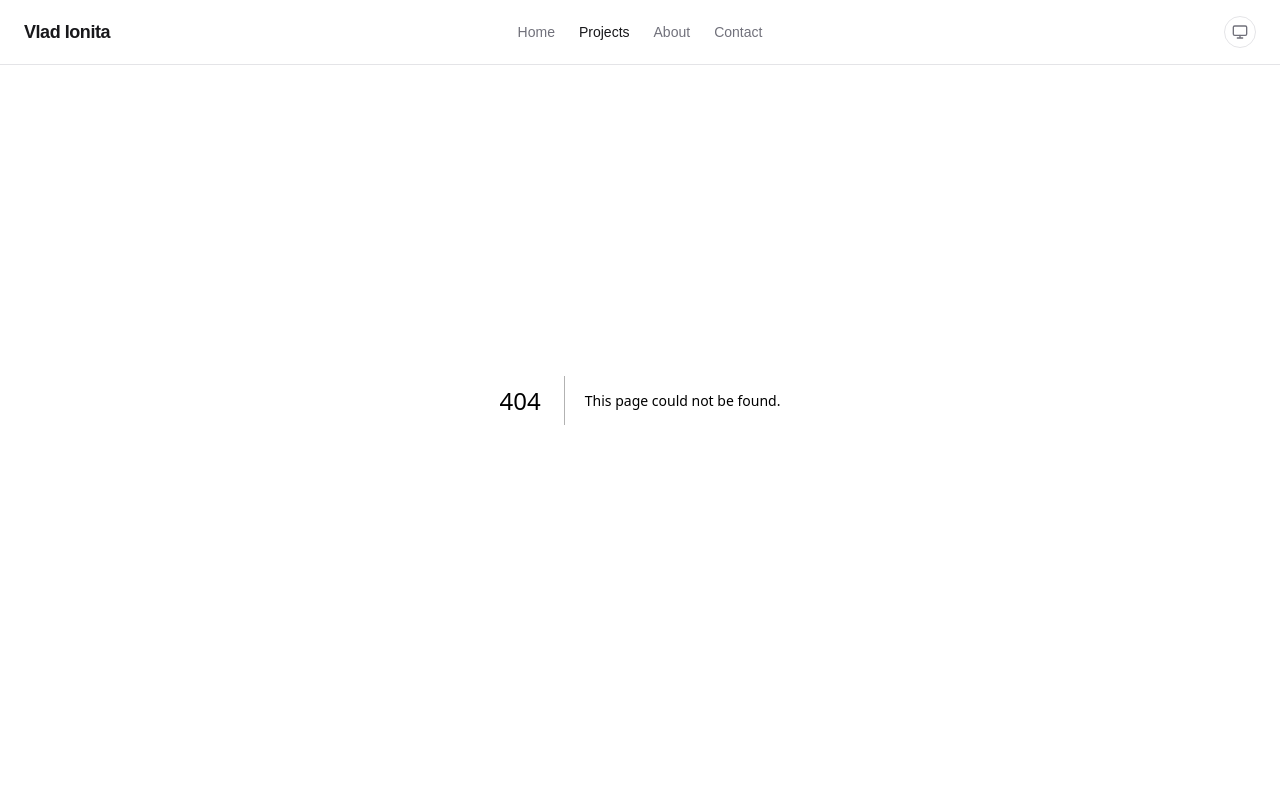
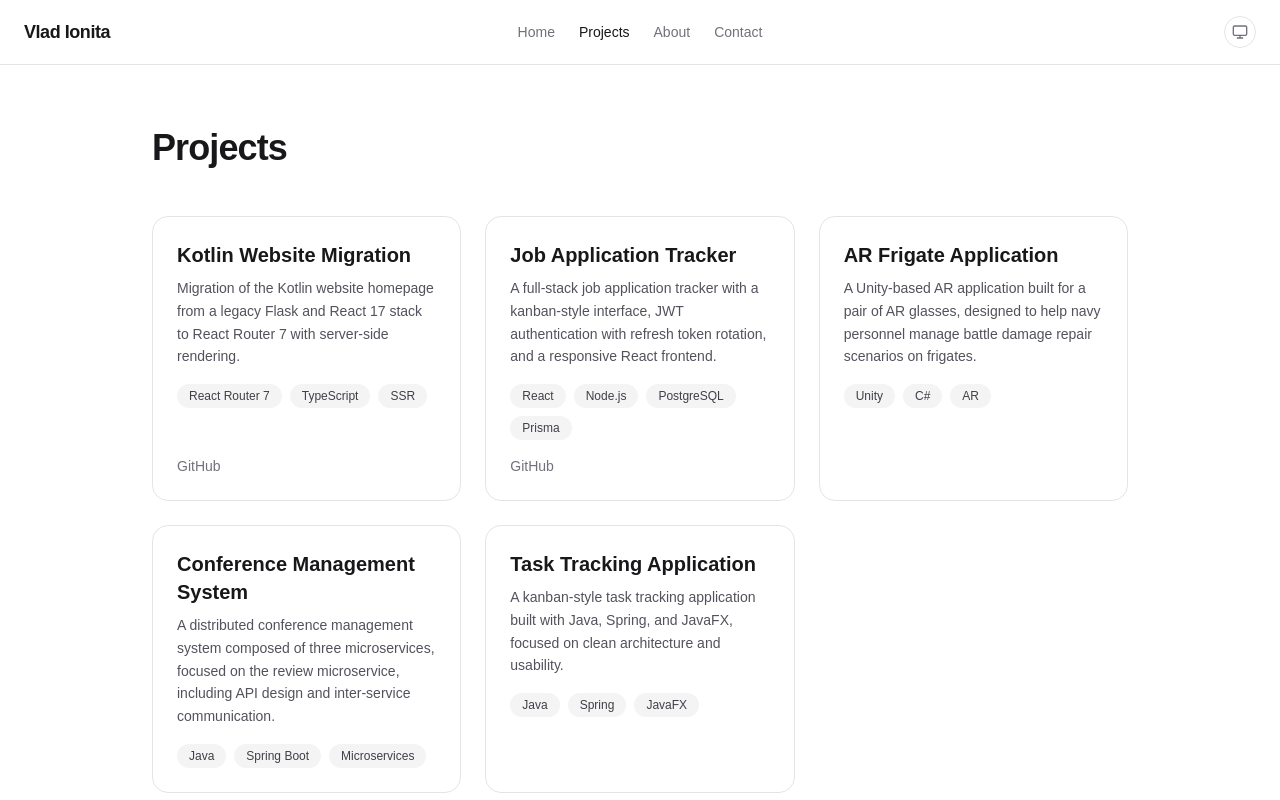
Before and after one commit to vlad-ionita/portfolio, a Next.js app: page /projects in a window 1280 px wide. Before the commit this address had no page. Shown: the top 800 px of the page. Built offline with nearby package versions, Linux system fonts and the light colour scheme.

Commit message:
Added the projects page

```diff
--- /dev/null
+++ b/src/app/projects/page.tsx
@@ -0,0 +1,95 @@
+import type { Metadata } from "next";
+
+export const metadata: Metadata = {
+  title: "Projects",
+};
+
+const projects = [
+  {
+    title: "Kotlin Website Migration",
+    description:
+      "Migration of the Kotlin website homepage from a legacy Flask and React 17 stack to React Router 7 with server-side rendering.",
+    tags: ["React Router 7", "TypeScript", "SSR"],
+    repo: "https://github.com/vlad-ionita/React-Router-Migration-JetBrains.com",
+  },
+  {
+    title: "Job Application Tracker",
+    description:
+      "A full-stack job application tracker with a kanban-style interface, JWT authentication with refresh token rotation, and a responsive React frontend.",
+    tags: ["React", "Node.js", "PostgreSQL", "Prisma"],
+    repo: "https://github.com/vlad-ionita/Job-Application-Tracker",
+  },
+  {
+    title: "AR Frigate Application",
+    description:
+      "A Unity-based AR application built for a pair of AR glasses, designed to help navy personnel manage battle damage repair scenarios on frigates.",
+    tags: ["Unity", "C#", "AR"],
+    repo: null,
+  },
+  {
+    title: "Conference Management System",
+    description:
+      "A distributed conference management system composed of three microservices, focused on the review microservice, including API design and inter-service communication.",
+    tags: ["Java", "Spring Boot", "Microservices"],
+    repo: null,
+  },
+  {
+    title: "Task Tracking Application",
+    description:
+      "A kanban-style task tracking application built with Java, Spring, and JavaFX, focused on clean architecture and usability.",
+    tags: ["Java", "Spring", "JavaFX"],
+    repo: null,
+  },
+];
+
+export default function ProjectsPage() {
+  return (
+    <main className="mx-auto max-w-5xl px-6 pb-24 pt-32">
+      <h1 className="mb-12 text-4xl font-bold tracking-tight text-zinc-900 dark:text-zinc-50">
+        Projects
+      </h1>
+
+      <div className="grid gap-6 sm:grid-cols-2 lg:grid-cols-3">
+        {projects.map((project) => (
+          <div
+            key={project.title}
+            className="flex flex-col rounded-2xl border border-zinc-200 bg-white p-6 transition-all hover:shadow-md dark:border-zinc-800 dark:bg-zinc-900 dark:hover:border-zinc-600"
+          >
+            <h2 className="mb-2 text-xl font-semibold text-zinc-900 dark:text-zinc-50">
+              {project.title}
+            </h2>
+            <div className="flex-1">
+              <p className="mb-4 text-sm leading-relaxed text-zinc-600 dark:text-zinc-400">
+                {project.description}
+              </p>
+              <div className="flex flex-wrap gap-2">
+                {project.tags.map((tag) => (
+                  <span
+                    key={tag}
+                    className="rounded-full bg-zinc-100 px-3 py-1 text-xs font-medium text-zinc-700 dark:bg-zinc-800 dark:text-zinc-300"
+                  >
+                    {tag}
+                  </span>
+                ))}
+              </div>
+            </div>
+
+            {/* Repository Link */}
+            {project.repo && (
+              <div className="mt-4 flex gap-4 text-sm font-medium">
+                <a
+                  href={project.repo}
+                  target="_blank"
+                  rel="noopener noreferrer"
+                  className="text-zinc-500 hover:text-zinc-900 hover:underline dark:text-zinc-400 dark:hover:text-zinc-50"
+                >
+                  GitHub
+                </a>
+              </div>
+            )}
+          </div>
+        ))}
+      </div>
+    </main>
+  );
+}
```
